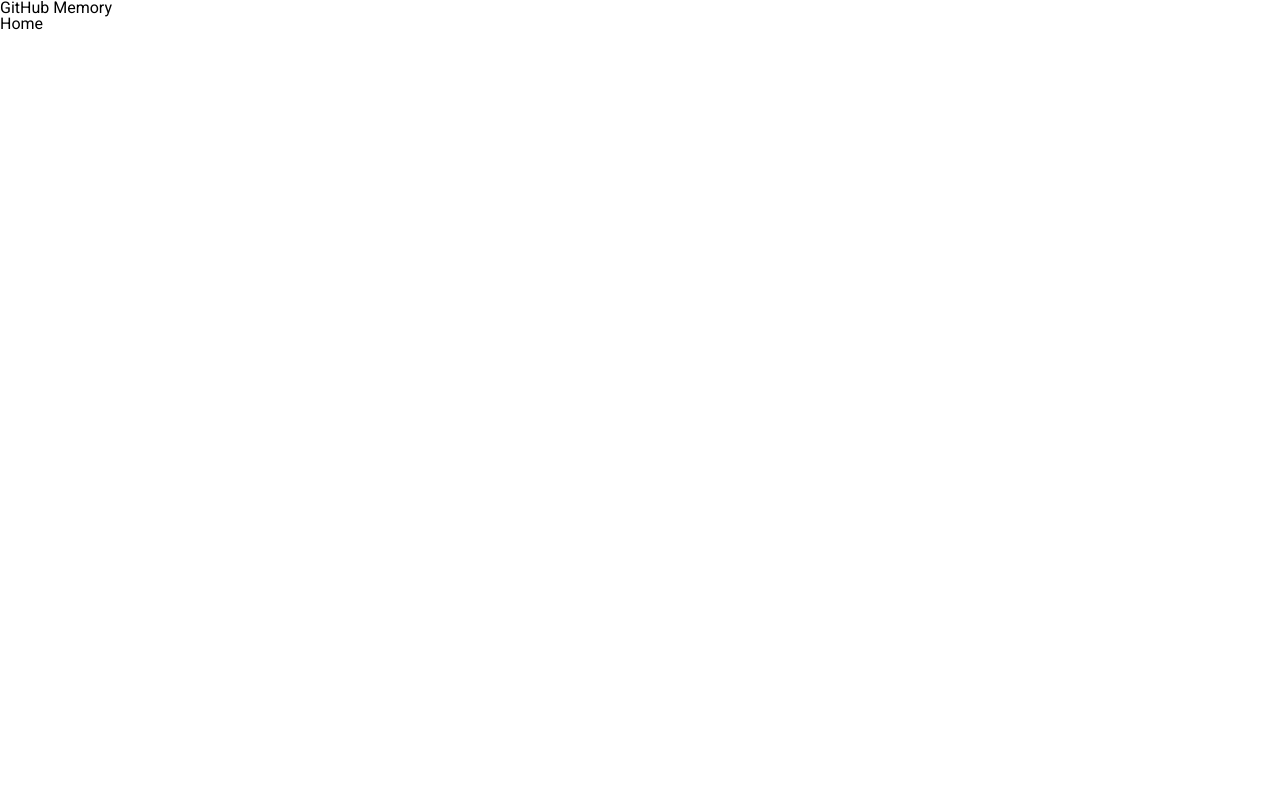
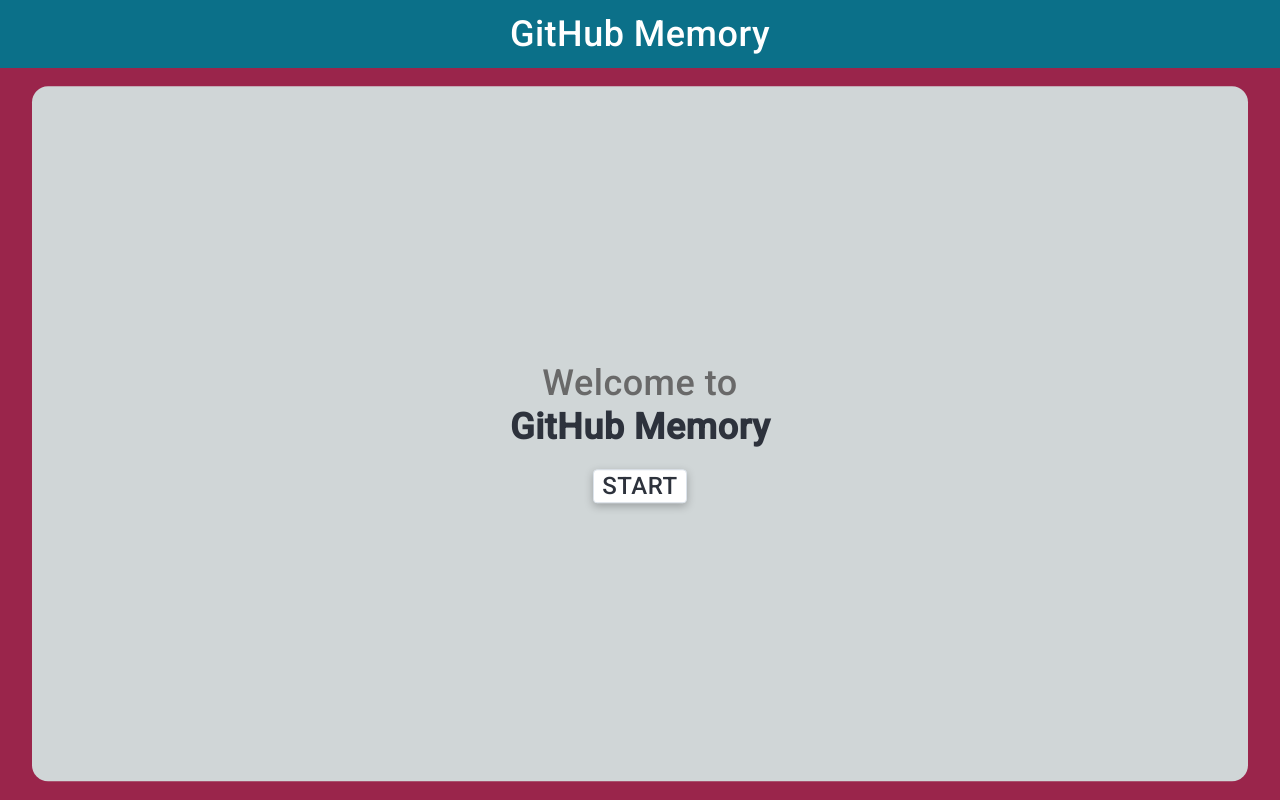
Before and after one commit to HManri/github-memory, a React app: page / in a window 1280 px wide. Built offline with nearby package versions, Linux system fonts and the light colour scheme.

Commit message:
style Home screen page, creating a Button component to start the game

```diff
--- /dev/null
+++ b/src/app/components/Button/Button.style.js
@@ -0,0 +1,34 @@
+import styled, { css } from 'styled-components';
+
+export const StyledButton = styled.button`
+  display: inline-block;
+  padding: ${(props) => props.theme.spacings.tiny}px ${(props) => props.theme.spacings.small}px;
+  cursor: pointer;
+  box-shadow: 0 3px 9px 0 rgba(0, 0, 0, 0.25);
+  white-space: nowrap;
+  border-radius: 4px;
+  background-color: ${(props) => props.theme.colors.white};
+  color: ${(props) => props.theme.colors.text};
+  border: 1px solid ${(props) => props.theme.colors.darkGrey};
+
+  &:hover {
+    background-color: ${(props) => props.theme.colors.lightGrey};
+  }
+
+  &:active {
+    background-color: ${(props) => props.theme.colors.grey};
+  }
+
+  ${(props) =>
+    props.disabled &&
+    css`
+      cursor: not-allowed;
+      background-color: ${(props) => props.theme.colors.lightGrey};
+      color: ${(props) => props.theme.colors.grey};
+      opacity: 0.3;
+
+      &:hover {
+        background-color: ${(props) => props.theme.colors.lightGrey};
+      }
+    `}
+`;
--- /dev/null
+++ b/src/app/components/Button/index.jsx
@@ -0,0 +1,23 @@
+import React from 'react';
+import { node, bool, string, func } from 'prop-types';
+
+import { StyledButton } from './Button.style';
+
+export default function Button({ children, disabled, testId, onClick }) {
+  return (
+    <StyledButton
+      data-testid={testId}
+      onClick={!disabled ? onClick : undefined}
+      disabled={disabled}
+    >
+      {children}
+    </StyledButton>
+  );
+}
+
+Button.propTypes = {
+  children: node.isRequired,
+  disabled: bool,
+  testId: string,
+  onClick: func,
+};
--- a/src/app/layout/MainLayout.jsx
+++ b/src/app/layout/MainLayout.jsx
@@ -1,10 +1,14 @@
 import React from 'react';
 import { Outlet } from 'react-router-dom';
+
+import { Banner, Title } from './MainLayout.style';
 
 export default function MainLayout() {
   return (
     <>
-      <div>GitHub Memory</div>
+      <Banner>
+        <Title>GitHub Memory</Title>
+      </Banner>
       <Outlet />
     </>
   );
--- /dev/null
+++ b/src/app/layout/MainLayout.style.js
@@ -0,0 +1,12 @@
+import styled from 'styled-components';
+
+export const Banner = styled.div`
+  padding: ${(props) => props.theme.spacings.medium}px;
+  background-color: ${(props) => props.theme.colors.turquoise};
+  text-align: center;
+`;
+
+export const Title = styled.div`
+  ${(props) => props.theme.text.title};
+  color: ${(props) => props.theme.colors.white};
+`;
--- /dev/null
+++ b/src/app/pages/Home/Home.style.js
@@ -0,0 +1,47 @@
+import styled from 'styled-components';
+
+export const HomeWrapper = styled.div`
+  position: relative;
+  height: 100%;
+  background-color: ${(props) => props.theme.colors.wine};
+`;
+
+export const HomeFloating = styled.div`
+  position: absolute;
+  top: 50%;
+  left: 50%;
+  transform: translate(-50%, -50%);
+  text-align: center;
+  height: 95%;
+  width: 95%;
+  background-color: ${(props) => props.theme.colors.greengrey};
+  display: flex;
+  flex-direction: column;
+  justify-content: center;
+  gap: ${(props) => props.theme.spacings.big}px;
+  border-radius: 16px;
+`;
+
+export const Title = styled.div`
+  display: flex;
+  flex-direction: column;
+  justify-content: center;
+  gap: ${(props) => props.theme.spacings.small}px;
+`;
+
+export const MainTitle = styled.div`
+  ${(props) => props.theme.text.title};
+  color: ${(props) => props.theme.colors.lightBlack};
+`;
+
+export const StrongTitle = styled.div`
+  ${(props) => props.theme.text.title};
+  font-weight: 600;
+`;
+
+export const ButtonText = styled.span`
+  ${(props) => props.theme.text.h1};
+  text-transform: uppercase;
+`;
+
+export const HomeActions = styled.div``;
--- a/src/app/pages/Home/index.jsx
+++ b/src/app/pages/Home/index.jsx
@@ -1,5 +1,34 @@
 import React from 'react';
+import { useNavigate } from 'react-router-dom';
+
+import Button from 'components/Button';
+import {
+  HomeWrapper,
+  HomeFloating,
+  Title,
+  MainTitle,
+  StrongTitle,
+  HomeActions,
+  ButtonText,
+} from './Home.style';
 
 export default function Home() {
-  return <div>Home</div>;
+  const navigate = useNavigate();
+
+  return (
+    <HomeWrapper>
+      <HomeFloating>
+        <Title>
+          <MainTitle>Welcome to</MainTitle>
+          <StrongTitle>GitHub Memory</StrongTitle>
+        </Title>
+
+        <HomeActions>
+          <Button testId="start_game__btn" onClick={() => navigate('/match')}>
+            <ButtonText>Start</ButtonText>
+          </Button>
+        </HomeActions>
+      </HomeFloating>
+    </HomeWrapper>
+  );
 }
--- a/src/app/theme/defaultTheme.js
+++ b/src/app/theme/defaultTheme.js
@@ -14,6 +14,9 @@
   orange: '#ffa500',
   green: '#5bb318',
   lightGreen: '#7dce13',
+  turquoise: '#0b7089',
+  greengrey: '#d0d6d7',
+  wine: '#9a254b',
 };
 
 const SPACINGS = {
```
Also changed, not shown: 2 other files (tests, documents, lock files or other folders).
